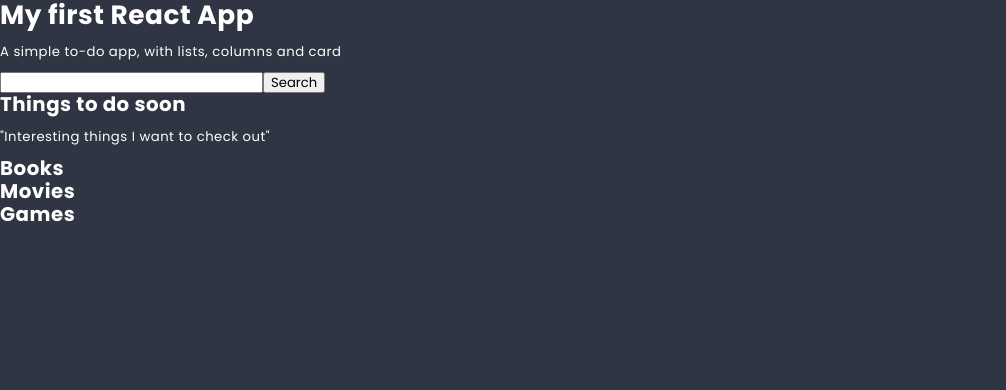
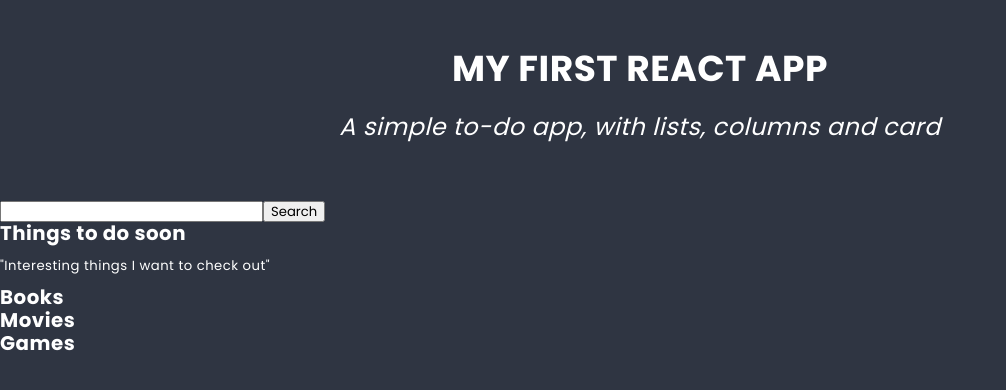
Before and after one commit to dave8git/pwt-2nd-2022, a JavaScript app: page / in a window 1280 px wide. Shown: the top 390 px of the page, without its empty margins (0-1006 px from the left). Built offline with nearby package versions, Linux system fonts and the light colour scheme.

Commit message:
add styling for Hero

```diff
--- a/src/components/Hero/Hero.js
+++ b/src/components/Hero/Hero.js
@@ -1,8 +1,9 @@
+import './Hero.scss';
 const Hero = () => {
     return (
-        <div>
-            <h1>My first React App</h1>
-            <p>A simple to-do app, with lists, columns and card</p>
+        <div className="hero">
+            <h1 className="title">My first React App</h1>
+            <p className="subtitle">A simple to-do app, with lists, columns and card</p>
         </div>
     );
 }
--- /dev/null
+++ b/src/components/Hero/Hero.scss
@@ -0,0 +1,24 @@
+@import '../../styles/settings.scss';
+
+.hero {
+  padding: $base-size;
+}
+
+.title {
+  padding: ($base-size * 3) 0;
+  text-align: center;
+  font-size: ($base-size * 3);
+  text-transform: uppercase;
+}
+
+.subtitle {
+  padding: ($base-size * 2) 0;
+  text-align: center;
+  font-size: ($base-size * 2);
+  font-style: italic;
+  font-weight: normal;
+}
+
+.title + .subtitle {
+  margin-top: (- $base-size * 3);
+}
```
